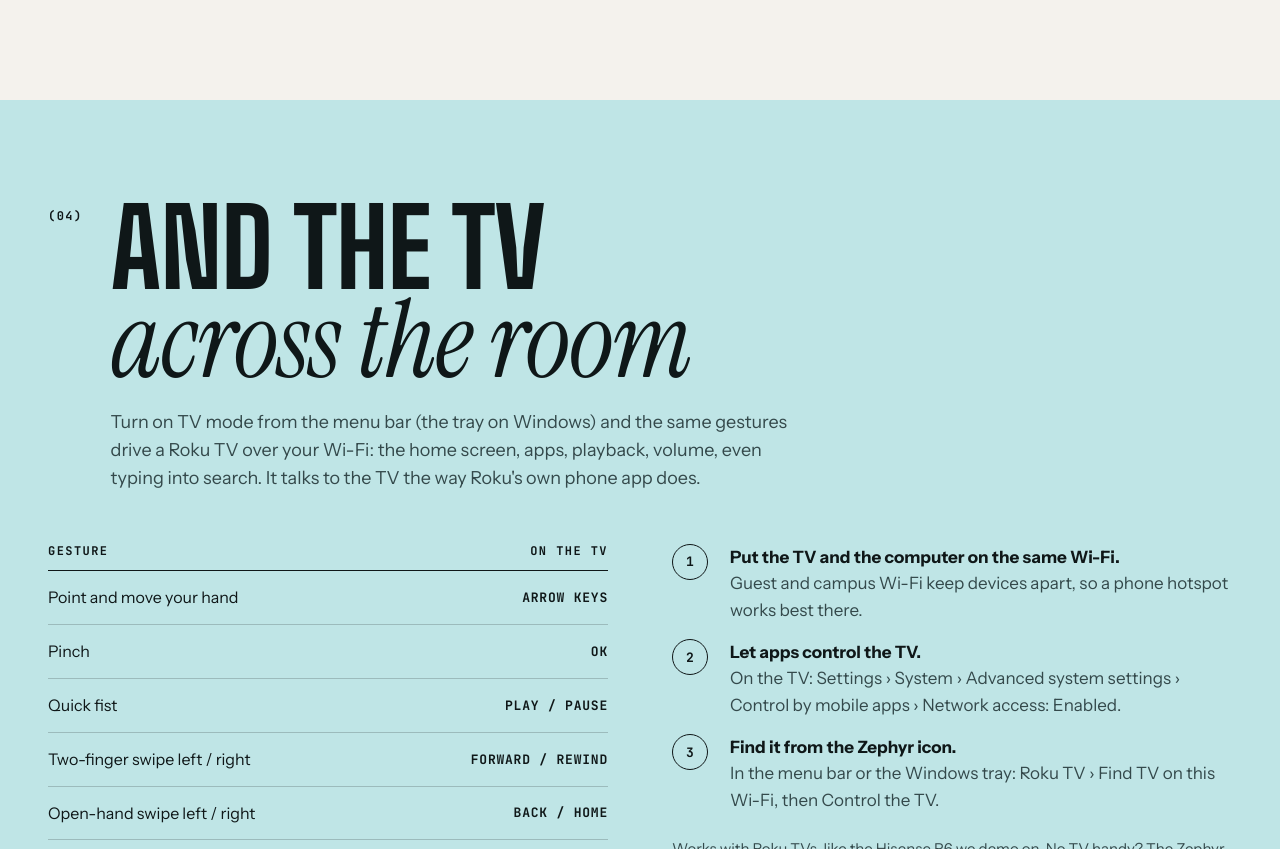
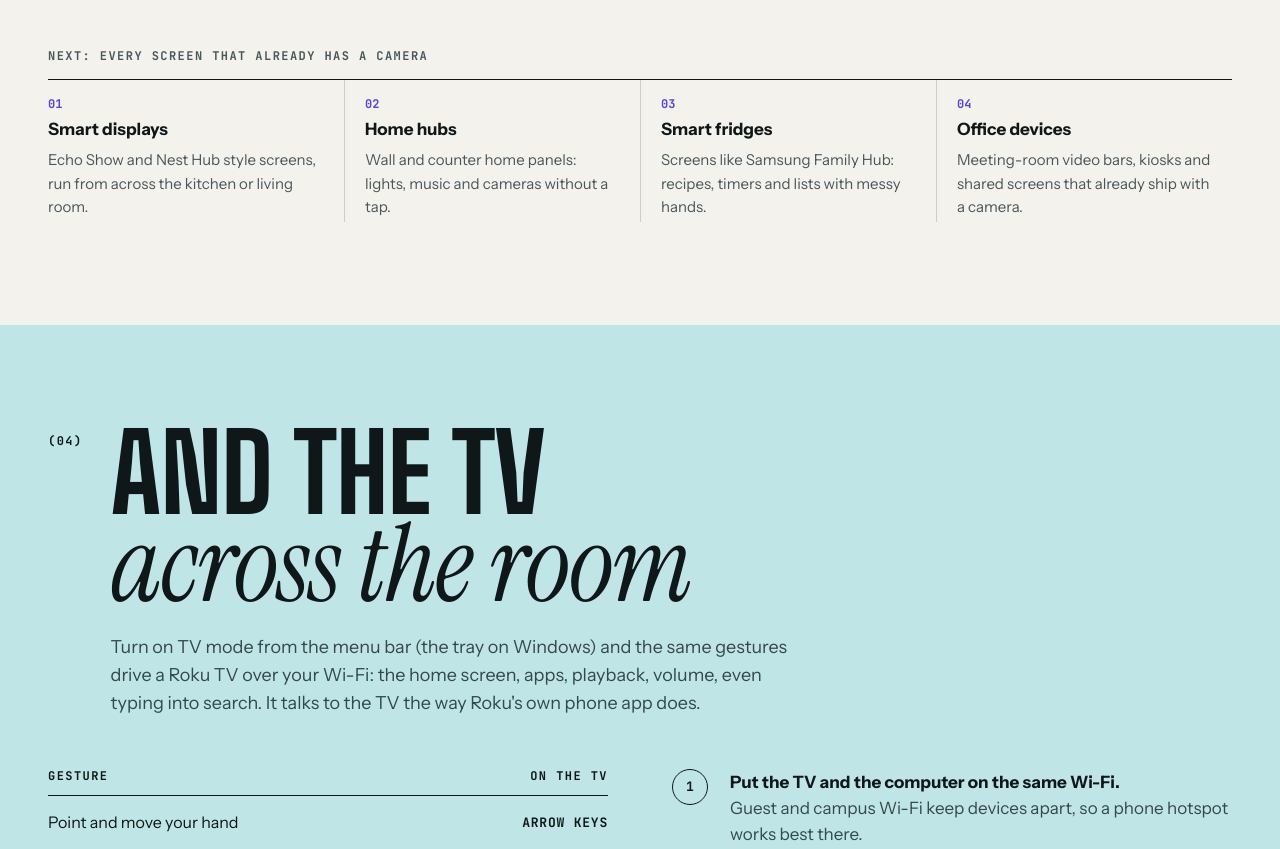
Before and after one commit to Rohanb1836/Zephyr_SunHacks, a plain HTML site: page docs/index.html in a window 1280 px wide. Shown: the part 4995-5844 px from the top of the page. Drawn offline with Linux system fonts and the light colour scheme.

Commit message:
docs: next step, smart displays, home hubs, smart fridges and office devices with cameras

```diff
--- a/docs/index.html
+++ b/docs/index.html
@@ -242,6 +242,7 @@ section { padding-block: clamp(56px, 8vw, 120px); }
 .tips span { color: var(--ink-2); font-size: 15px; }
 @media (max-width: 860px) { .tips ol { grid-template-columns: 1fr 1fr; } .tips li:nth-child(3) { padding-left: 0; border-left: 0; } }
 @media (max-width: 600px) { .tips ol { grid-template-columns: 1fr; } .tips li + li { padding-left: 0; border-left: 0; border-top: 1px solid var(--line); } }
+.tips.next { margin-top: clamp(32px, 4vw, 56px); padding-bottom: 0; }
 
 /* gesture index: an editorial list */
 .glist { list-style: none; margin: 0; padding: 0; border-top: 1px solid var(--ink); counter-reset: g; }
@@ -618,6 +619,15 @@ footer { background: var(--aqua); padding-top: clamp(40px, 6vw, 72px); overflow:
         <h3>Any webcam</h3>
         <p>Free, on the Mac or Windows computer people already have. Nothing to buy, wear or calibrate.</p>
       </article>
+    </div>
+    <div class="tips next">
+      <h2 class="label">Next: every screen that already has a camera</h2>
+      <ol>
+        <li><b>Smart displays</b><span>Echo Show and Nest Hub style screens, run from across the kitchen or living room.</span></li>
+        <li><b>Home hubs</b><span>Wall and counter home panels: lights, music and cameras without a tap.</span></li>
+        <li><b>Smart fridges</b><span>Screens like Samsung Family Hub: recipes, timers and lists with messy hands.</span></li>
+        <li><b>Office devices</b><span>Meeting-room video bars, kiosks and shared screens that already ship with a camera.</span></li>
+      </ol>
     </div>
   </section>
 
```
